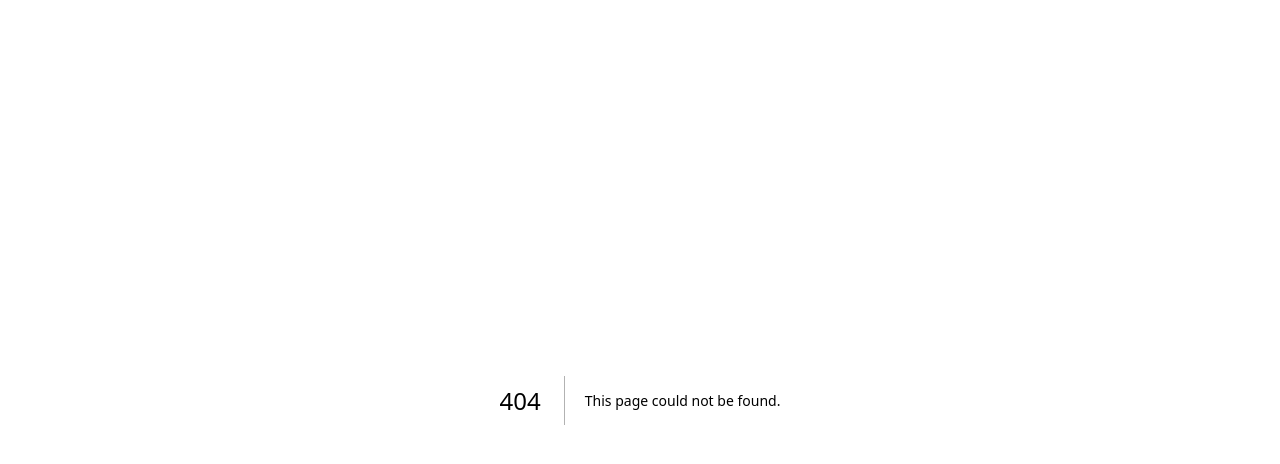
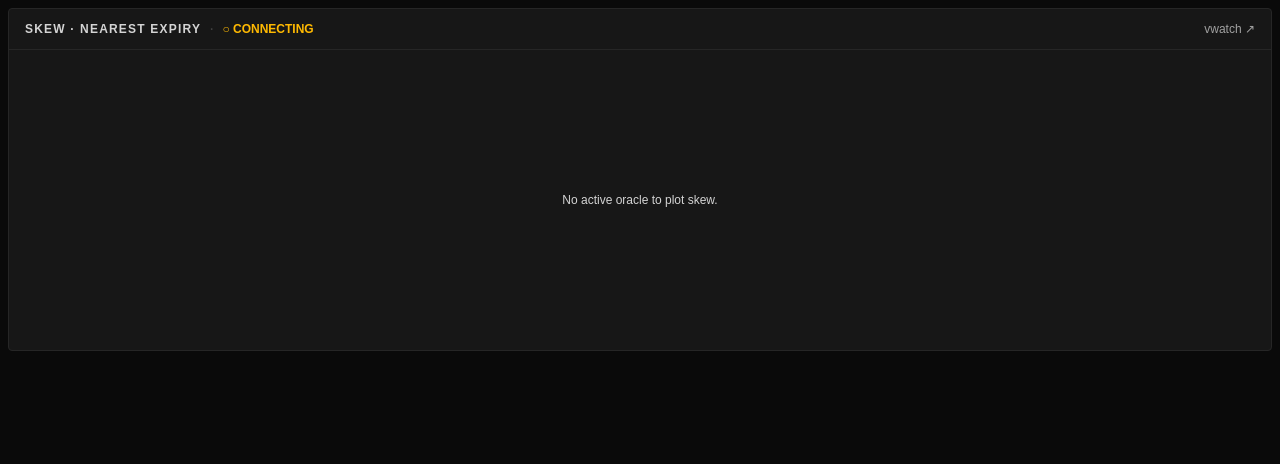
Before and after one commit to jforex/volwatch, a Next.js app in the folder web/: page /embed/skew in a window 1280 px wide. Before the commit this address had no page. Shown: the top 464 px of the page. Built offline with nearby package versions, Linux system fonts and the light colour scheme; no server answers.

Commit message:
Embeddable widgets: /embed/vol-surface, /embed/skew, /embed/plp-health — iframe-friendly, live SVI data, no chrome

```diff
--- /dev/null
+++ b/web/app/embed/layout.tsx
@@ -0,0 +1,13 @@
+"use client";
+
+import { VolStreamProvider } from "../lib/VolStreamContext";
+
+export default function EmbedLayout({ children }: { children: React.ReactNode }) {
+  return (
+    <VolStreamProvider>
+      <div className="min-h-screen bg-transparent">
+        {children}
+      </div>
+    </VolStreamProvider>
+  );
+}
--- /dev/null
+++ b/web/app/embed/plp-health/page.tsx
@@ -0,0 +1,104 @@
+"use client";
+
+import { useVolStreamContext } from "../../lib/VolStreamContext";
+import { formatUSD } from "../../lib/format";
+
+export default function PLPHealthEmbed() {
+  const { vault, status } = useVolStreamContext();
+
+  if (!vault) {
+    return (
+      <main className="min-h-screen bg-neutral-950 p-2">
+        <div className="rounded border border-neutral-800 bg-neutral-900 p-8 text-center font-mono text-xs text-neutral-400">
+          Loading PLP vault state…
+        </div>
+      </main>
+    );
+  }
+
+  // Risk score — same formula as the main PLP page
+  const utilRatio = vault.exposureCeilingPct > 0
+    ? Math.min(1, vault.utilizationPct / vault.exposureCeilingPct)
+    : 0;
+  const payoutRatio = vault.vaultBalance > 0
+    ? Math.min(1, vault.totalMaxPayout / vault.vaultBalance)
+    : 0;
+  const withdrawalPressure = vault.withdrawalLimiter.enabled && vault.withdrawalLimiter.capacity > 0
+    ? 1 - (vault.withdrawalLimiter.available / vault.withdrawalLimiter.capacity)
+    : 0;
+  const riskScore = Math.round(Math.max(0, Math.min(100, (utilRatio * 0.5 + payoutRatio * 0.35 + withdrawalPressure * 0.15) * 100)));
+
+  const healthLabel = vault.tradingPaused ? "PAUSED" : riskScore >= 80 ? "CRITICAL" : riskScore >= 60 ? "ELEVATED" : "HEALTHY";
+  const healthTone =
+    vault.tradingPaused ? "text-neutral-400" :
+    riskScore >= 80 ? "text-red-400" :
+    riskScore >= 60 ? "text-amber-400" :
+    "text-emerald-400";
+  const healthDot =
+    vault.tradingPaused ? "bg-neutral-500" :
+    riskScore >= 80 ? "bg-red-500 animate-pulse" :
+    riskScore >= 60 ? "bg-amber-500" :
+    "bg-emerald-500 animate-pulse";
+
+  const navDelta = (vault.pricePerShare - 1) * 100;
+
+  return (
+    <main className="min-h-screen bg-neutral-950 p-2">
+      <div className="rounded border border-neutral-800 bg-neutral-900">
+        <div className="border-b border-neutral-800 px-4 py-2 flex items-center justify-between">
+          <div className="flex items-center gap-2">
+            <span className="font-mono text-xs uppercase tracking-widest text-neutral-300 font-bold">PLP HEALTH</span>
+            <span className="text-neutral-700">·</span>
+            <span className={`font-mono text-xs font-bold ${status === "open" ? "text-emerald-400" : "text-amber-400"}`}>
+              {status === "open" ? "● LIVE" : status === "connecting" ? "○ CONNECTING" : "○ OFFLINE"}
+            </span>
+          </div>
+        <a
+            href="https://volwatch.vercel.app"
+            target="_blank"
+            rel="noopener"
+            className="font-mono text-xs text-neutral-400 hover:text-blue-400 transition-colors"
+          >
+            vwatch ↗
+          </a>
+        </div>
+
+        <div className="grid grid-cols-2 sm:grid-cols-3 divide-y sm:divide-y-0 sm:divide-x divide-neutral-800">
+          <Cell label="VAULT" value={formatUSD(vault.vaultBalance)} sub={`MTM ${formatUSD(vault.totalMTM)}`} />
+          <Cell label="NAV / SHARE" value={`$${vault.pricePerShare.toFixed(4)}`} sub={`${navDelta >= 0 ? "+" : ""}${navDelta.toFixed(2)}%`} tone={navDelta >= 0 ? "emerald" : "red"} />
+          <Cell label="UTILIZATION" value={`${vault.utilizationPct.toFixed(1)}%`} sub={`cap ${vault.exposureCeilingPct.toFixed(0)}%`} tone={utilRatio > 0.9 ? "red" : utilRatio > 0.75 ? "amber" : "emerald"} />
+        </div>
+
+        <div className="grid grid-cols-2 sm:grid-cols-3 divide-y sm:divide-y-0 sm:divide-x divide-neutral-800 border-t border-neutral-800">
+          <Cell label="MAX PAYOUT" value={formatUSD(vault.totalMaxPayout)} sub={`${(payoutRatio * 100).toFixed(0)}% of vault`} />
+          <Cell label="RISK SCORE" value={`${riskScore}`} sub="composite · synthetic" tone={riskScore >= 80 ? "red" : riskScore >= 60 ? "amber" : "emerald"} />
+          <Cell
+            label="STATUS"
+            value={
+              <span className={`flex items-center gap-1.5 ${healthTone}`}>
+                <span className={`h-1.5 w-1.5 rounded-full ${healthDot}`} />
+                {healthLabel}
+              </span>
+            }
+            sub={vault.tradingPaused ? "paused" : "trading live"}
+          />
+        </div>
+      </div>
+    </main>
+  );
+}
+
+function Cell({ label, value, sub, tone }: { label: string; value: React.ReactNode; sub?: string; tone?: "emerald" | "amber" | "red" }) {
+  const valueTone =
+    tone === "red" ? "text-red-400" :
+    tone === "amber" ? "text-amber-400" :
+    tone === "emerald" ? "text-emerald-400" :
+    "text-white";
+  return (
+    <div className="px-4 py-3">
+      <p className="font-mono text-xs uppercase tracking-widest text-neutral-400 font-bold">{label}</p>
+      <p className={`mt-1 font-mono text-base font-bold ${valueTone} truncate`}>{value}</p>
+      {sub && <p className="mt-0.5 font-mono text-xs text-neutral-500 truncate">{sub}</p>}
+    </div>
+  );
+}
--- /dev/null
+++ b/web/app/embed/skew/page.tsx
@@ -0,0 +1,41 @@
+"use client";
+
+import { useEffect, useState } from "react";
+import { useVolStreamContext } from "../../lib/VolStreamContext";
+import { SkewChart } from "../../components/SkewChart";
+
+export default function SkewEmbed() {
+  const { oracles, status } = useVolStreamContext();
+  const [liveNow, setLiveNow] = useState(Date.now());
+
+  useEffect(() => {
+    const id = setInterval(() => setLiveNow(Date.now()), 1000);
+    return () => clearInterval(id);
+  }, []);
+
+  return (
+    <main className="min-h-screen bg-neutral-950 p-2">
+      <div className="rounded border border-neutral-800 bg-neutral-900 overflow-hidden">
+        <div className="border-b border-neutral-800 px-4 py-2 flex items-center justify-between">
+          <div className="flex items-center gap-2">
+            <span className="font-mono text-xs uppercase tracking-widest text-neutral-300 font-bold">SKEW · NEAREST EXPIRY</span>
+            <span className="text-neutral-700">·</span>
+            <span className={`font-mono text-xs font-bold ${status === "open" ? "text-emerald-400" : "text-amber-400"}`}>
+              {status === "open" ? "● LIVE" : status === "connecting" ? "○ CONNECTING" : "○ OFFLINE"}
+            </span>
+          </div>
+
+         <a
+            href="https://volwatch.vercel.app"
+            target="_blank"
+            rel="noopener"
+            className="font-mono text-xs text-neutral-400 hover:text-blue-400 transition-colors"
+          >
+            vwatch ↗
+          </a>
+        </div>
+        <SkewChart oracles={oracles} now={liveNow} height={300} />
+      </div>
+    </main>
+  );
+}
--- /dev/null
+++ b/web/app/embed/vol-surface/page.tsx
@@ -0,0 +1,42 @@
+"use client";
+
+import { useEffect, useState } from "react";
+import { useVolStreamContext } from "../../lib/VolStreamContext";
+import { VolSurface3D } from "../../components/VolSurface3D";
+
+export default function VolSurfaceEmbed() {
+  const { oracles, status } = useVolStreamContext();
+  const [liveNow, setLiveNow] = useState(Date.now());
+
+  useEffect(() => {
+    const id = setInterval(() => setLiveNow(Date.now()), 1000);
+    return () => clearInterval(id);
+  }, []);
+
+  return (
+    <main className="min-h-screen bg-neutral-950 p-2">
+      <div className="rounded border border-neutral-800 bg-neutral-900 overflow-hidden">
+        <div className="border-b border-neutral-800 px-4 py-2 flex items-center justify-between">
+          <div className="flex items-center gap-2">
+            <span className="font-mono text-xs uppercase tracking-widest text-neutral-300 font-bold">VOL SURFACE</span>
+            <span className="text-neutral-700">·</span>
+            <span className={`font-mono text-xs font-bold ${status === "open" ? "text-emerald-400" : "text-amber-400"}`}>
+              {status === "open" ? "● LIVE" : status === "connecting" ? "○ CONNECTING" : "○ OFFLINE"}
+            </span>
+          </div>
+        <a
+            href="https://volwatch.vercel.app"
+            target="_blank"
+            rel="noopener"
+            className="font-mono text-xs text-neutral-400 hover:text-blue-400 transition-colors"
+        >
+            vwatch ↗
+          </a>
+        </div>
+        <div className="h-[480px]">
+          <VolSurface3D oracles={oracles} now={liveNow} />
+        </div>
+      </div>
+    </main>
+  );
+}
```
